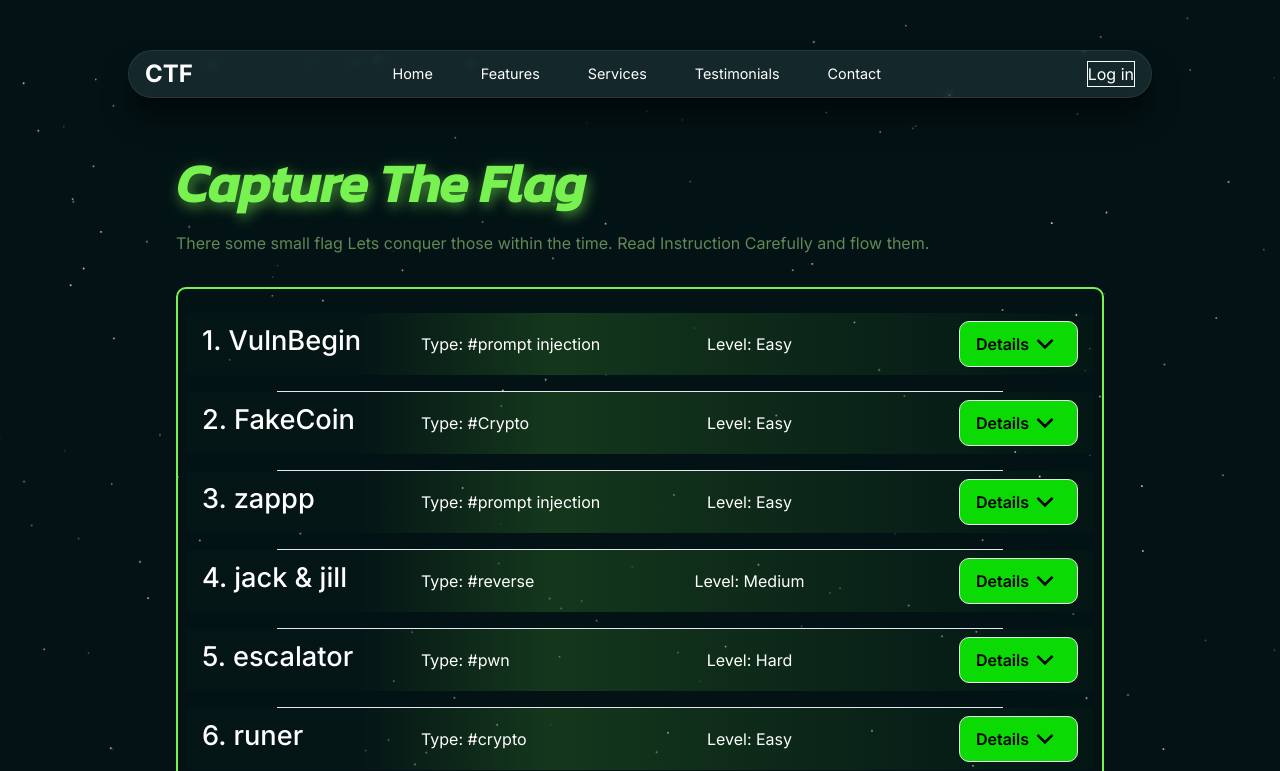
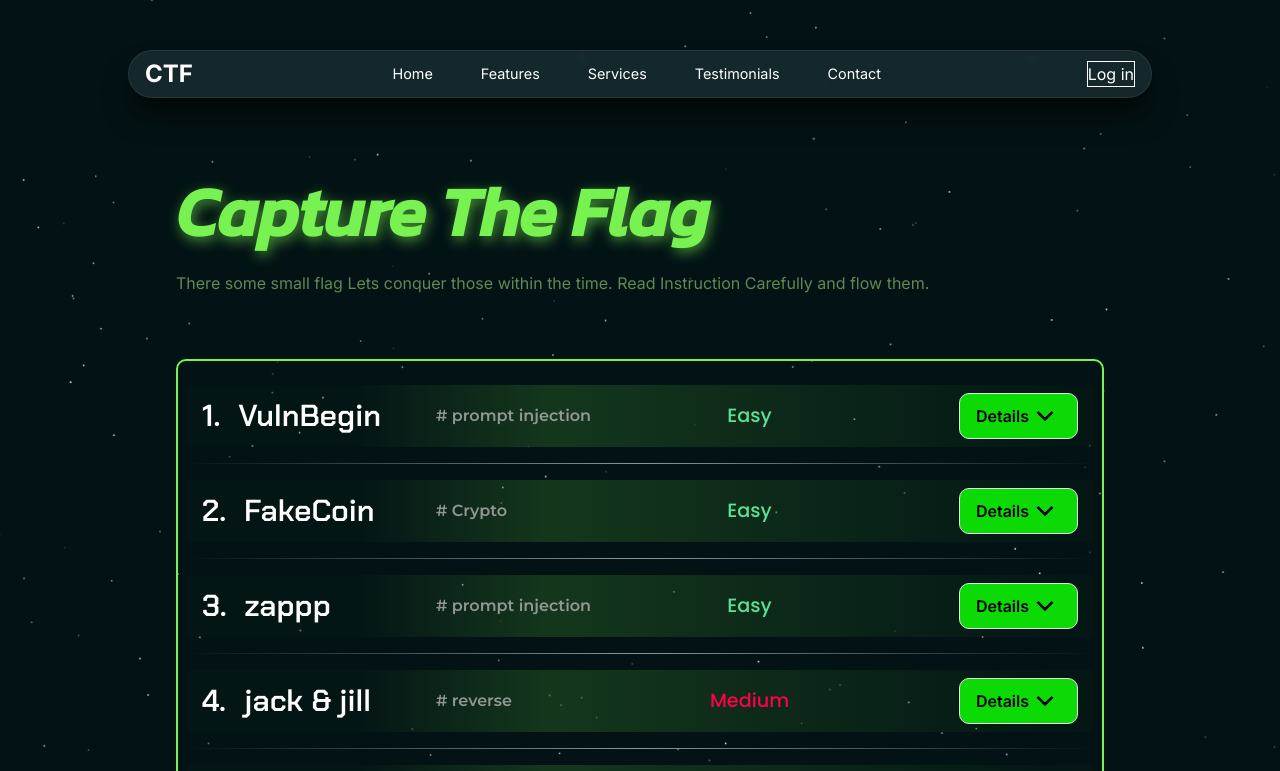
Before and after one commit to SouZe-San/CTF-college-projecet-contribute, a Next.js app: page /flags in a window 1280 px wide. Shown: the top 771 px of the page. Built offline with nearby package versions, Linux system fonts and the light colour scheme; a web font is replaced by a local one.

Commit message:
font and COLOR added

```diff
--- a/components/comps/Challenges/ChallengeItem.jsx
+++ b/components/comps/Challenges/ChallengeItem.jsx
@@ -12,6 +12,7 @@ import "../../styles/challenges/challenges.scss";
 const ChallengeItem = ({ length, index, challenge }) => {
   //  Variables
   const [isDropdown, setIsDropdown] = useState(false);
+  const [styleLevel, setStyleLevel] = useState({});
   const dropdownRef = useRef(null);
 
   //   DropDown Animation
@@ -40,6 +41,22 @@ const ChallengeItem = ({ length, index, challenge }) => {
     }
   }, [tl]);
 
+  useEffect(() => {
+    if (challenge.difficulty == "easy") {
+      setStyleLevel({
+        color: "#5be296",
+      });
+    } else if (challenge.difficulty == "hard") {
+      setStyleLevel({
+        color: "#ffaa4f",
+      });
+    } else {
+      setStyleLevel({
+        color: "#fb0248",
+      });
+    }
+  }, [challenge.difficulty]);
+
   //  Details OnClick Func
   const dropdownShow = (e) => {
     e.preventDefault();
@@ -53,13 +70,12 @@ const ChallengeItem = ({ length, index, challenge }) => {
   return (
     <div className="flex flex-col items-center">
       <div className="flag_row grid grid-cols-4 content-center w-full">
-        {/* <div className="flag_row flex justify-between items-center w-full"> */}
         <h1 className="flag_name">
-          {index + 1}. {"  "} {challenge.name}
+          <span> {index + 1}. </span> {challenge.name}
         </h1>
-        <div className="flag_type flex items-center">Type: #{challenge.type}</div>
-        <div className="flag_difficulty flex items-center justify-center">
-          Level: {challenge.difficulty[0].toUpperCase() + challenge.difficulty.substr(1)}
+        <div className="flag_type flex items-center"> # {challenge.type}</div>
+        <div className="flag_difficulty flex items-center justify-center" style={styleLevel}>
+          {challenge.difficulty[0].toUpperCase() + challenge.difficulty.substr(1)}
         </div>
         <button
           onClick={dropdownShow}
@@ -78,7 +94,8 @@ const ChallengeItem = ({ length, index, challenge }) => {
         </button>
       </div>
       <Dropdown dropdownRef={dropdownRef} challenge={challenge} />
-      {length !== index + 1 && <hr className="w-4/5 mt-4" />}
+      {/* {length !== index + 1 && <hr className="w-4/5 mt-4" />} */}
+      {length !== index + 1 && <div className="horizon"></div>}
     </div>
   );
 };
--- a/components/comps/Challenges/Challenges.jsx
+++ b/components/comps/Challenges/Challenges.jsx
@@ -9,7 +9,7 @@ import { ChallengesData } from "./assest/allChallenges.js";
 
 const Challenges = () => {
   return (
-    <div className="px-32 mt-20">
+    <div className="px-32 mt-24">
       <div className="page_header ">
         <h1>Capture The Flag</h1>
         <h4>
@@ -18,7 +18,7 @@ const Challenges = () => {
         </h4>
       </div>
 
-      <div className="flags border-[2px] border-[#78f251] py-6  rounded-[10px] px-2">
+      <div className="flags border-[2px] border-[#78f251] py-6  rounded-[10px] px-2 md:mt-8">
         {ChallengesData.map((challenge, index) => {
           return (
             <div key={index}>
--- a/components/comps/Challenges/Dropdown.jsx
+++ b/components/comps/Challenges/Dropdown.jsx
@@ -97,7 +97,7 @@ const Dropdown = ({ dropdownRef, challenge }) => {
                 //   setQuestionBody(e.target.value);
                 // }}
                 // cols="30"
-                // rows="3"
+                rows="1"
                 // onKeyPress={handleEnter}
               ></textarea>
             </label>
--- a/components/styles/challenges/challengeBlock.scss
+++ b/components/styles/challenges/challengeBlock.scss
@@ -3,14 +3,12 @@
     padding-bottom: 2rem;
 
     h1 {
-        font-size: 3.3rem;
+        font-size: 4.3rem;
         font-weight: bolder;
         padding-bottom: 0.5rem;
         color: #78F251;
         text-shadow: 2px 4px 13px #469236;
-        // font-family: 'Amarante', cursive;
         font-family: 'Kanit', sans-serif;
-        // font-family: 'Ysabeau SC', sans-serif
     }
 
     h4 {
--- a/components/styles/challenges/challenges.scss
+++ b/components/styles/challenges/challenges.scss
@@ -7,7 +7,7 @@
     background: linear-gradient(90deg, rgba(52, 89, 44, 0.03) 19%, rgba(34, 84, 34, 0.56) 40%, rgba(23, 205, 27, 0.02) 96%);
 
     &:hover {
-        background: rgba(52, 89, 44, 0.352);
+        background: rgba(25, 54, 46, 0.35);
 
         .flag_btn {
             box-shadow: inset 0 0 7px 2px black;
@@ -16,8 +16,28 @@
 
 
     .flag_name {
-        font-size: 1.7rem;
+        span {
+            margin-right: 10px;
+        }
+
+        font-family: 'Chakra Petch',
+        sans-serif;
+        font-size: 1.9rem;
+        font-weight: 600;
+    }
+
+
+    .flag_type {
+        padding-left: 15px;
+        color: #b9b9b9c2;
+        font-weight: 600;
+        font-family: 'Montserrat', sans-serif;
+    }
+
+    .flag_difficulty {
+        font-size: 1.2rem;
         font-weight: 500;
+        font-family: 'Poppins', sans-serif;
     }
 
     .flag_btn {
@@ -37,3 +57,10 @@
         }
     }
 }
+
+.horizon {
+    margin: 1rem 0;
+    height: 1px;
+    width: 100%;
+    background: linear-gradient(90deg, rgba(164, 164, 164, 0) 0%, rgba(163, 171, 170, 0.86) 50%, rgba(167, 169, 170, 0) 100%);
+}
```
